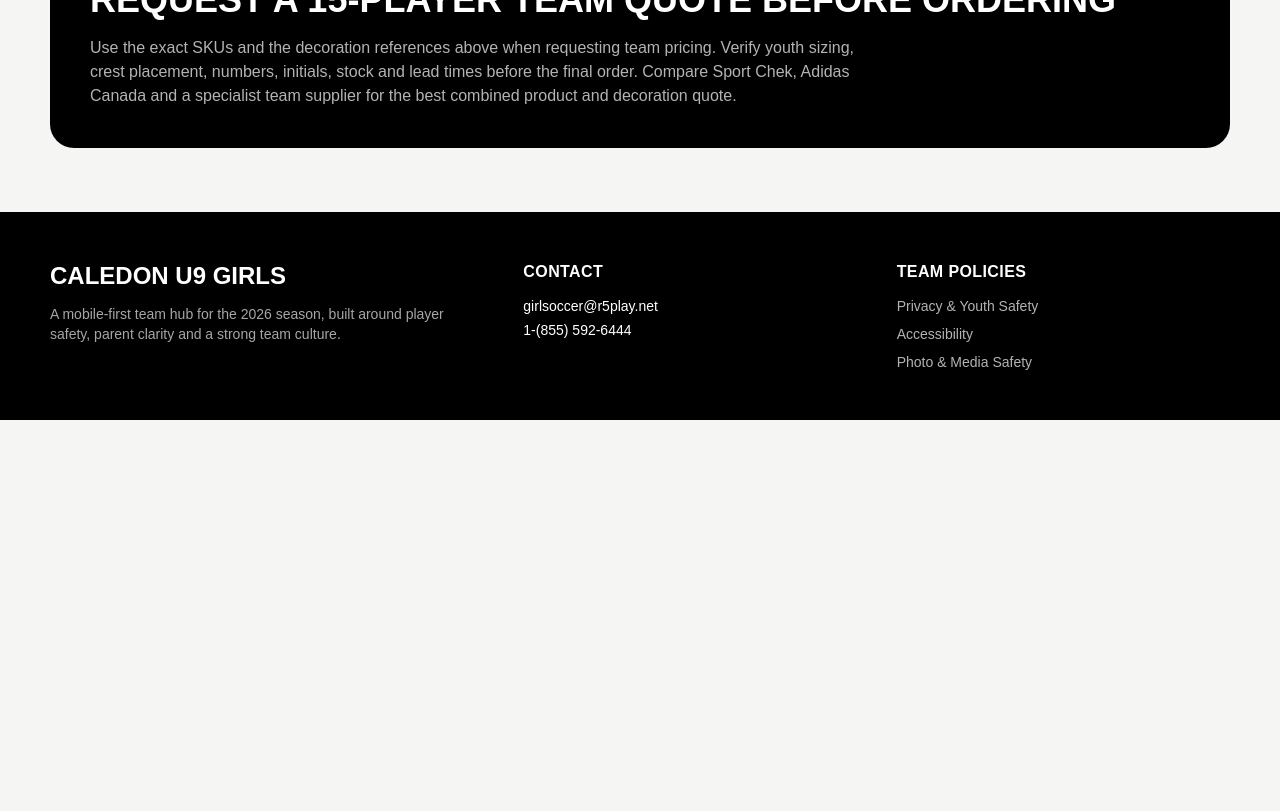
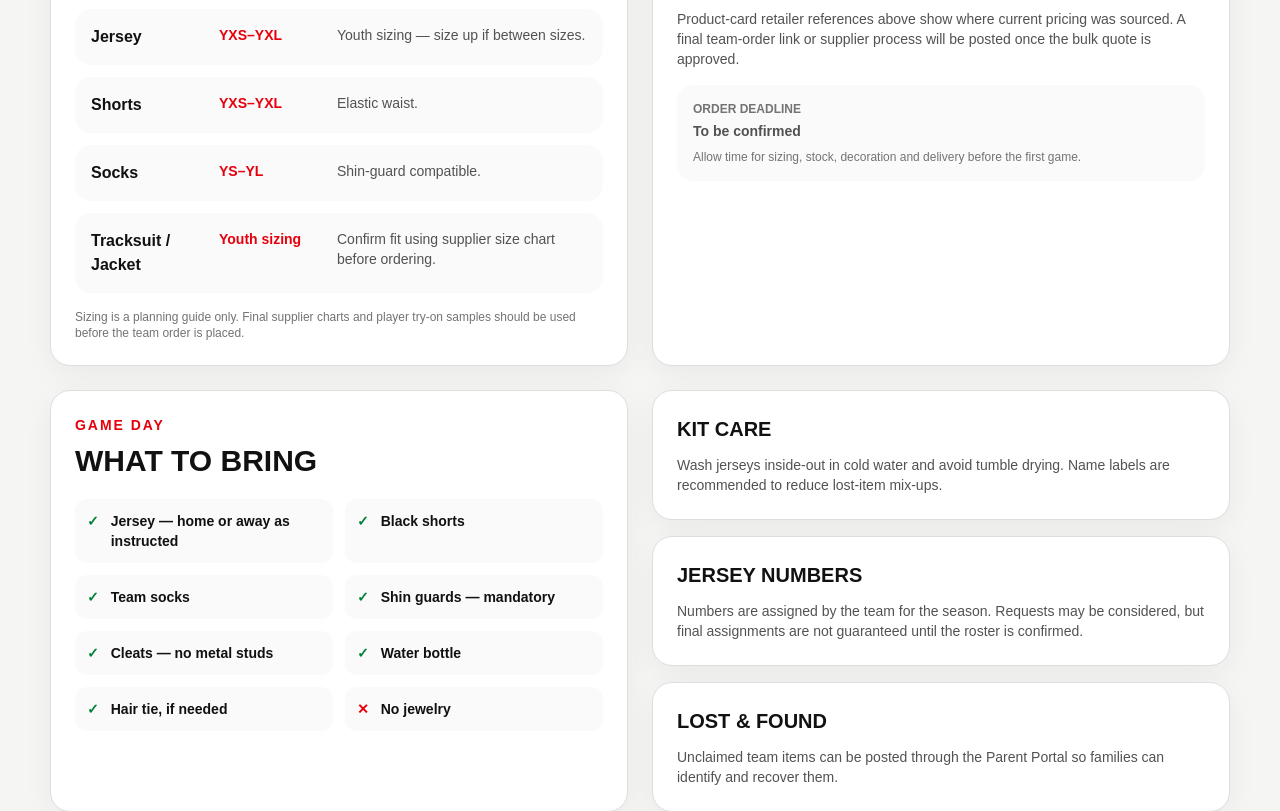
Before and after one commit to dang85ai/dg-claud, a Next.js app: page /kit in a window 1280 px wide. Shown: the part 6160-6971 px from the top of the page. Before the commit the page ends 6580 px from the top, so only its background shows below. Built offline with nearby package versions, Linux system fonts and the light colour scheme.

Commit message:
Expand high-priority parent team hub content

```diff
--- a/app/kit/page.tsx
+++ b/app/kit/page.tsx
@@ -249,6 +249,92 @@ export default function KitPage() {
             ))}
           </div>
 
+          <section className="mt-10">
+            <div className="grid gap-6 lg:grid-cols-2">
+              <div className="card p-6">
+                <div className="text-sm font-black uppercase tracking-[.14em] text-red-600">Sizing Guide</div>
+                <h2 className="mt-2 text-3xl font-black uppercase">Fit before you order</h2>
+                <div className="mt-5 grid gap-3">
+                  {[
+                    ["Jersey", "YXS–YXL", "Youth sizing — size up if between sizes."],
+                    ["Shorts", "YXS–YXL", "Elastic waist."],
+                    ["Socks", "YS–YL", "Shin-guard compatible."],
+                    ["Tracksuit / Jacket", "Youth sizing", "Confirm fit using supplier size chart before ordering."]
+                  ].map(([item, sizes, notes]) => (
+                    <div key={item} className="grid gap-2 rounded-2xl bg-neutral-50 p-4 sm:grid-cols-[120px_110px_1fr]">
+                      <div className="font-black">{item}</div>
+                      <div className="text-sm font-bold text-red-600">{sizes}</div>
+                      <div className="text-sm text-neutral-600">{notes}</div>
+                    </div>
+                  ))}
+                </div>
+                <p className="mt-4 text-xs text-neutral-500">
+                  Sizing is a planning guide only. Final supplier charts and player try-on samples should be used before the team order is placed.
+                </p>
+              </div>
+
+              <div className="card p-6">
+                <div className="text-sm font-black uppercase tracking-[.14em] text-red-600">Ordering</div>
+                <h2 className="mt-2 text-3xl font-black uppercase">Where to buy</h2>
+                <div className="mt-5 grid gap-4 text-sm text-neutral-600">
+                  <p>
+                    Product-card retailer references above show where current pricing was sourced. A final team-order link or supplier process will be posted once the bulk quote is approved.
+                  </p>
+                  <div className="rounded-2xl bg-neutral-50 p-4">
+                    <div className="text-xs font-black uppercase text-neutral-500">Order Deadline</div>
+                    <div className="mt-1 font-black">To be confirmed</div>
+                    <p className="mt-2 text-xs text-neutral-500">Allow time for sizing, stock, decoration and delivery before the first game.</p>
+                  </div>
+                </div>
+              </div>
+            </div>
+
+            <div className="mt-6 grid gap-6 lg:grid-cols-[1fr_1fr]">
+              <div className="card p-6">
+                <div className="text-sm font-black uppercase tracking-[.14em] text-red-600">Game Day</div>
+                <h2 className="mt-2 text-3xl font-black uppercase">What to bring</h2>
+                <div className="mt-5 grid gap-3 sm:grid-cols-2">
+                  {[
+                    "Jersey — home or away as instructed",
+                    "Black shorts",
+                    "Team socks",
+                    "Shin guards — mandatory",
+                    "Cleats — no metal studs",
+                    "Water bottle",
+                    "Hair tie, if needed",
+                    "No jewelry"
+                  ].map((item, index) => (
+                    <div key={item} className="flex gap-3 rounded-xl bg-neutral-50 p-3 text-sm font-bold">
+                      <span className={index === 7 ? "text-red-600" : "text-green-700"}>{index === 7 ? "✕" : "✓"}</span>
+                      <span>{item}</span>
+                    </div>
+                  ))}
+                </div>
+              </div>
+
+              <div className="grid gap-4">
+                <div className="card p-6">
+                  <h3 className="text-xl font-black uppercase">Kit Care</h3>
+                  <p className="mt-3 text-sm text-neutral-600">
+                    Wash jerseys inside-out in cold water and avoid tumble drying. Name labels are recommended to reduce lost-item mix-ups.
+                  </p>
+                </div>
+                <div className="card p-6">
+                  <h3 className="text-xl font-black uppercase">Jersey Numbers</h3>
+                  <p className="mt-3 text-sm text-neutral-600">
+                    Numbers are assigned by the team for the season. Requests may be considered, but final assignments are not guaranteed until the roster is confirmed.
+                  </p>
+                </div>
+                <div className="card p-6">
+                  <h3 className="text-xl font-black uppercase">Lost & Found</h3>
+                  <p className="mt-3 text-sm text-neutral-600">
+                    Unclaimed team items can be posted through the Parent Portal so families can identify and recover them.
+                  </p>
+                </div>
+              </div>
+            </div>
+          </section>
+
           <section className="mt-10 rounded-3xl bg-black p-7 text-white md:p-10">
             <div className="flex items-center gap-3">
               <Tags className="text-red-500" />
```
